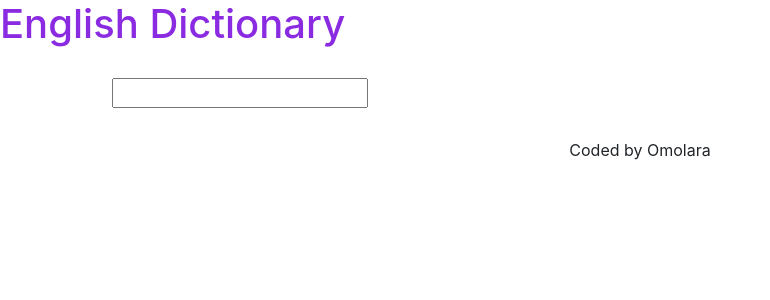
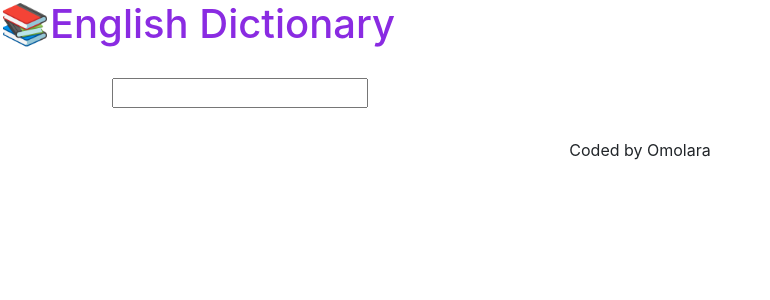
Before and after one commit to OmolaraO/dictionary-project, a React (Create React App) app: page / in a window 1280 px wide. Shown: the top 300 px of the page, without its empty margins (0-770 px from the left). Built offline with nearby package versions, Linux system fonts and the light colour scheme.

Commit message:
Update App.js

```diff
--- a/src/App.js
+++ b/src/App.js
@@ -3,7 +3,7 @@ import Dictionary from "./Dictionary";
 function App() {
   return (
     <div className="App">
-       <h1>English Dictionary</h1>
+       <h1>📚English Dictionary</h1>
       <div className="container">
         <Dictionary />
       <header className="App-header">
```
